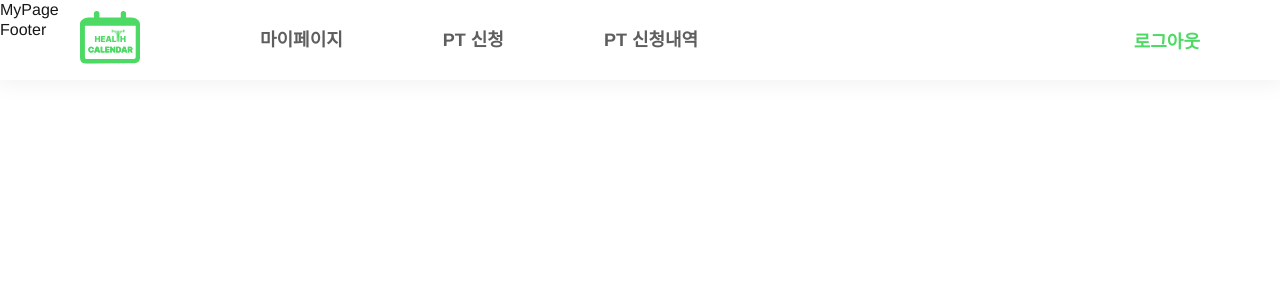
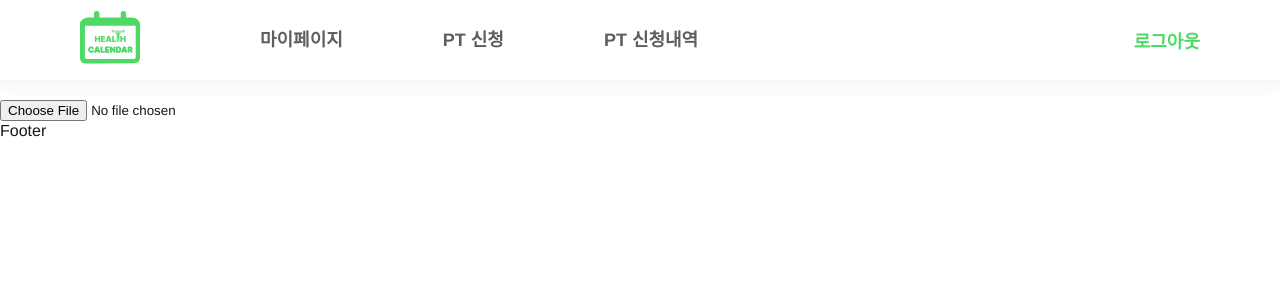
Before and after one commit to YuHyeonWook/health, a React (Vite) app: page /mypage in a window 1280 px wide. Shown: the top 300 px of the page. Built offline with nearby package versions, Linux system fonts and the light colour scheme; a web font is replaced by a local one.

Commit message:
feat: UserInfo 컴포트 생성함

```diff
--- /dev/null
+++ b/src/components/UserInfo.tsx
@@ -0,0 +1,36 @@
+import { userNameState } from '@/lib/store/userNameState';
+import { useState } from 'react';
+import { useRecoilValue } from 'recoil';
+import styled from 'styled-components';
+
+const UserInfo = () => {
+  const userName = useRecoilValue(userNameState);
+  const [file, setFile] = useState<string>('');
+  const [userInfoData, setUserInfoData] = useState({
+    birthday: '',
+    phoneNumber: '',
+    email: '',
+  });
+
+  const handleFileUpload = (event) => {
+    setFile(event.target.value);
+  };
+
+  return (
+    <UserInfoBox>
+      <label htmlFor="file-upload">
+        <input type="file" onChange={handleFileUpload} />
+      </label>
+      {userName ? `Hello, ${userName}!` : ''}
+    </UserInfoBox>
+  );
+};
+
+export default UserInfo;
+
+const UserInfoBox = styled.div`
+  margin-top: 10rem;
+  display: flex;
+  flex-direction: column;
+  gap: 1rem;
+`;
--- a/src/firebase.ts
+++ b/src/firebase.ts
@@ -1,6 +1,7 @@
 import { initializeApp } from 'firebase/app';
 import { getAuth } from 'firebase/auth';
 import { getDatabase } from 'firebase/database';
+import { getStorage } from 'firebase/storage';
 
 const firebaseConfig = {
   apiKey: 'AIzaSyCTHTRKxdRHshjEsZ2jt0m9jmcrO9QKhSM',
@@ -16,3 +17,4 @@ const firebaseConfig = {
 const app = initializeApp(firebaseConfig);
 export const auth = getAuth(app);
 export const db = getDatabase(app);
+export const storage = getStorage(app);
--- /dev/null
+++ b/src/lib/store/userNameState.ts
@@ -0,0 +1,6 @@
+import { atom } from 'recoil';
+
+export const userNameState = atom({
+  key: 'userNameState',
+  default: '',
+});
--- a/src/pages/MyPage.tsx
+++ b/src/pages/MyPage.tsx
@@ -1,7 +1,11 @@
-import React from 'react';
+import UserInfo from '@/components/UserInfo';
 
 const MyPage = () => {
-  return <div>MyPage</div>;
+  return (
+    <div>
+      <UserInfo />
+    </div>
+  );
 };
 
 export default MyPage;
--- a/src/pages/SignUp.tsx
+++ b/src/pages/SignUp.tsx
@@ -6,6 +6,8 @@ import bgLogin from '@/assets/images/bg-login.png';
 import logo from '@/assets/images/logo.png';
 import { BgLoginImg, LogoImg, SignForm, SignSection, SignLabel } from '@/styles/commonSignStyle';
 import Button from '@/components/Button';
+import { useRecoilState } from 'recoil';
+import { userNameState } from '@/lib/store/userNameState';
 
 const SignUp = () => {
   const navigate = useNavigate();
@@ -14,7 +16,7 @@ const SignUp = () => {
   const [confirmPassword, setConfirmPassword] = useState<string>('');
   const [error, setError] = useState<string>('');
   const [passwordError, setPasswordError] = useState<string>('');
-  const [userName, setUserName] = useState<string>('');
+  const [userName, setUserName] = useRecoilState(userNameState);
 
   const handleSignUp = async (event: React.FormEvent) => {
     event.preventDefault();
```
